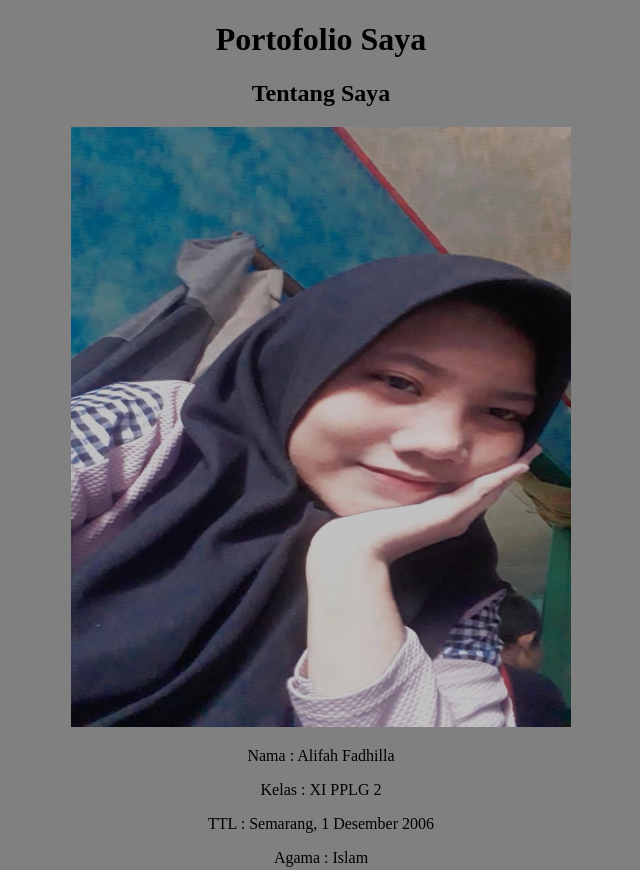
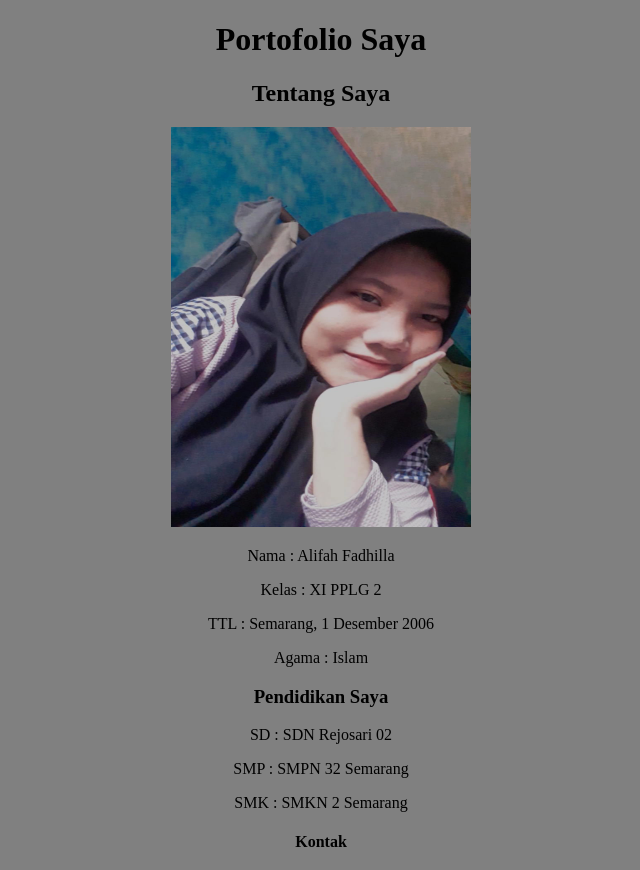
Before and after one commit to fadhilla12345678/fadhilla12345678.github.io, a plain HTML site: page index.html in a window 1280 px wide. Shown: the top 870 px of the page, without its empty margins (319-959 px from the left). Drawn offline with Linux system fonts and the light colour scheme.

Commit message:
Update index.html

```diff
--- a/index.html
+++ b/index.html
@@ -15,7 +15,7 @@
 
     <section id="about">
         <h2>Tentang Saya</h2>
-        <img style="width:500px;height:600px;" src="WhatsApp Image 2023-08-04 at 07.31.40.jpeg" alt="Profil Alifah ">
+        <img style="width:300px;height:400px;" src="WhatsApp Image 2023-08-04 at 07.31.40.jpeg" alt="Profil Alifah ">
         <p> Nama   : Alifah Fadhilla</p>
         <p> Kelas  : XI PPLG 2<p>
         <p> TTL    : Semarang, 1 Desember 2006<p>
```
